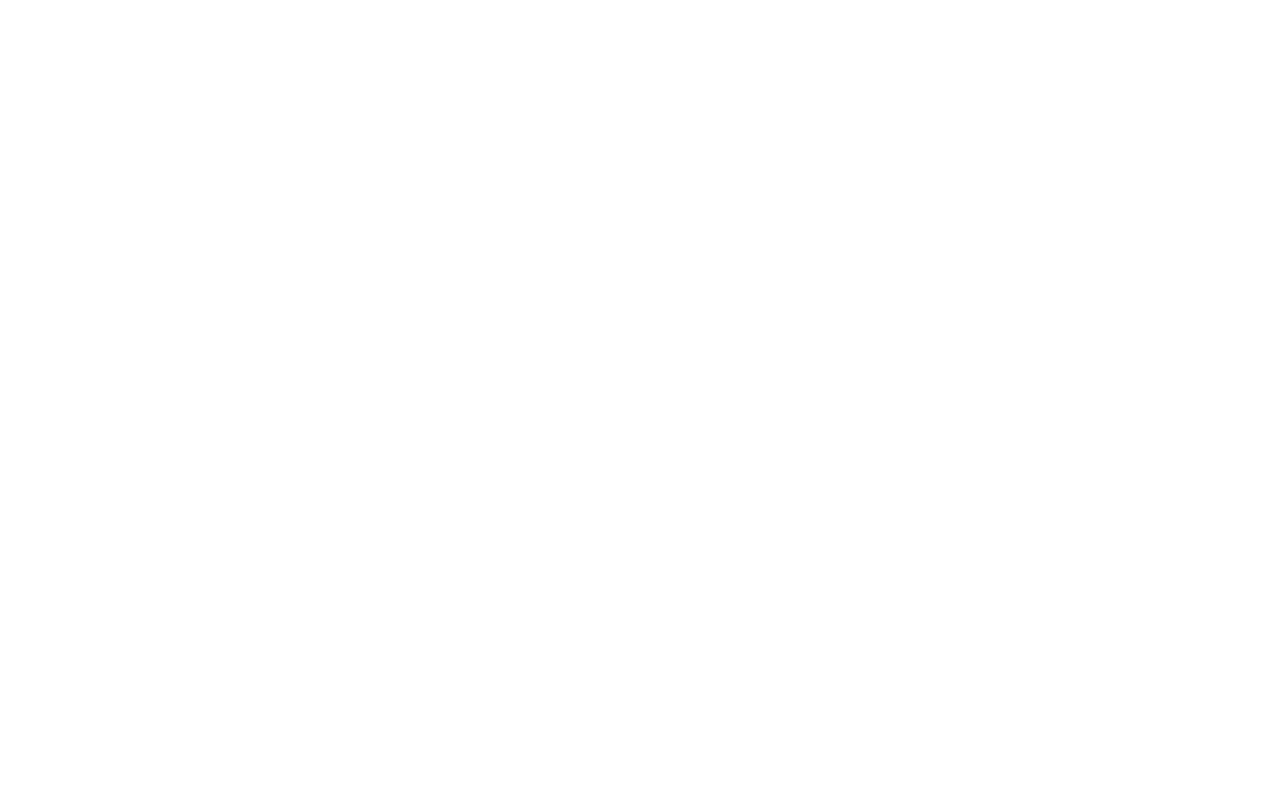
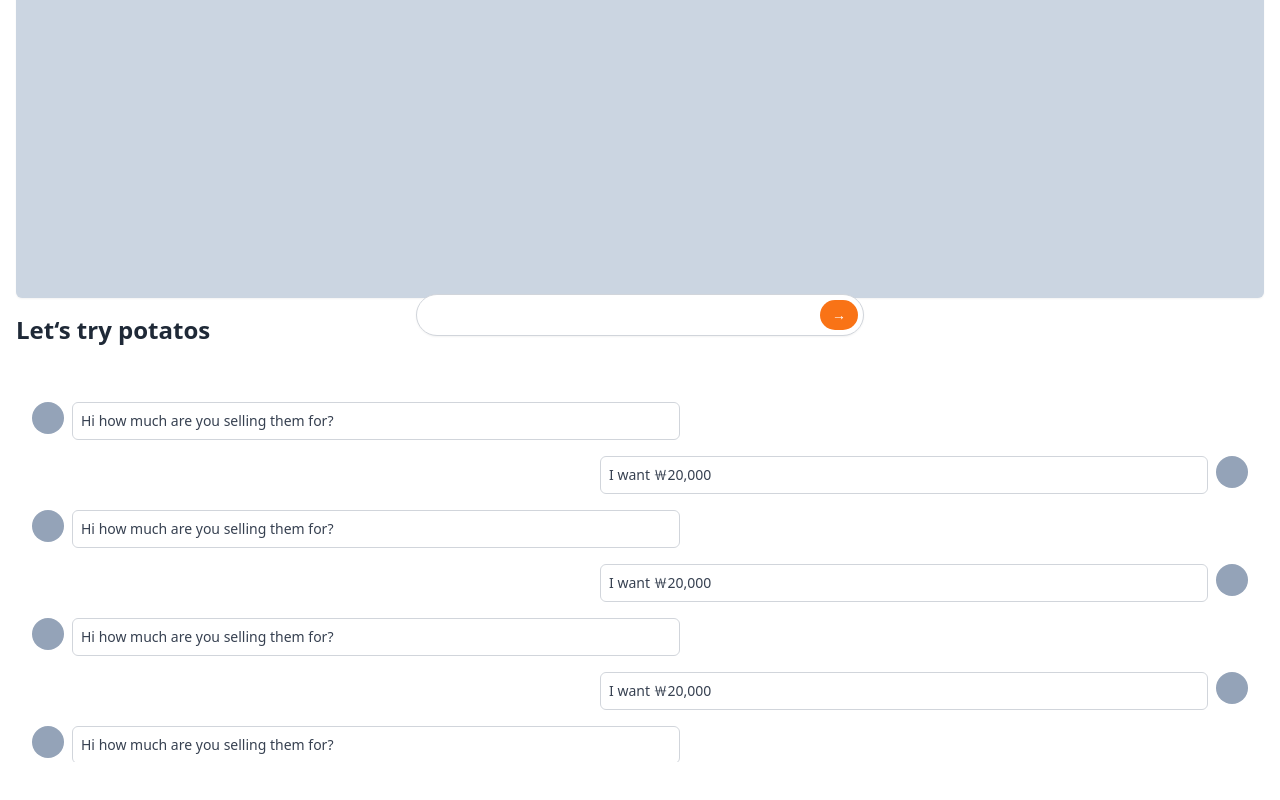
Before and after one commit to geonya/crab-market, a Next.js app: page /profile/live/1 in a window 1280 px wide. Before the commit this address had no page. Shown: the part 444-1244 px from the top of the page. Before the commit the page ends 800 px from the top, so only its background shows below. Built offline with nearby package versions, Linux system fonts and the light colour scheme.

Commit message:
stream page

```diff
--- a/pages/chats/[id].tsx
+++ b/pages/chats/[id].tsx
@@ -2,7 +2,7 @@
 
 const ChatDetail: NextPage = () => {
 	return (
-		<div className="px-4 py-10 space-y-4">
+		<div className="px-4 py-10 space-y-4 pb-16">
 			<div className="flex items-start space-x-2">
 				<div className="w-8 h-8 rounded-full bg-slate-400" />
 				<div className="w-1/2 text-sm text-gray-700 p-2 border border-gray-300 rounded-md">
--- /dev/null
+++ b/pages/profile/live/[id].tsx
@@ -0,0 +1,101 @@
+import type { NextPage } from "next";
+
+const LiveDetail: NextPage = () => {
+	return (
+		<div className="py-10 px-4 space-y-4">
+			<div className="w-full rounded-md shadow-sm bg-slate-300 aspect-video" />
+			<h3 className="text-gray-800 font-semibold text-2xl">
+				Let&lsquo;s try potatos
+			</h3>
+			<div className="h-[50vh] overflow-y-scroll px-4 py-10 pb-16 space-y-4">
+				<div className="flex items-start space-x-2">
+					<div className="w-8 h-8 rounded-full bg-slate-400" />
+					<div className="w-1/2 text-sm text-gray-700 p-2 border border-gray-300 rounded-md">
+						<p>Hi how much are you selling them for?</p>
+					</div>
+				</div>
+				<div className="flex flex-row-reverse items-start space-x-2 space-x-reverse">
+					<div className="w-8 h-8 rounded-full bg-slate-400" />
+					<div className="w-1/2 text-sm text-gray-700 p-2 border border-gray-300 rounded-md">
+						<p>I want ￦20,000</p>
+					</div>
+				</div>
+				<div className="flex items-start space-x-2">
+					<div className="w-8 h-8 rounded-full bg-slate-400" />
+					<div className="w-1/2 text-sm text-gray-700 p-2 border border-gray-300 rounded-md">
+						<p>Hi how much are you selling them for?</p>
+					</div>
+				</div>
+				<div className="flex flex-row-reverse items-start space-x-2 space-x-reverse">
+					<div className="w-8 h-8 rounded-full bg-slate-400" />
+					<div className="w-1/2 text-sm text-gray-700 p-2 border border-gray-300 rounded-md">
+						<p>I want ￦20,000</p>
+					</div>
+				</div>
+				<div className="flex items-start space-x-2">
+					<div className="w-8 h-8 rounded-full bg-slate-400" />
+					<div className="w-1/2 text-sm text-gray-700 p-2 border border-gray-300 rounded-md">
+						<p>Hi how much are you selling them for?</p>
+					</div>
+				</div>
+				<div className="flex flex-row-reverse items-start space-x-2 space-x-reverse">
+					<div className="w-8 h-8 rounded-full bg-slate-400" />
+					<div className="w-1/2 text-sm text-gray-700 p-2 border border-gray-300 rounded-md">
+						<p>I want ￦20,000</p>
+					</div>
+				</div>
+				<div className="flex items-start space-x-2">
+					<div className="w-8 h-8 rounded-full bg-slate-400" />
+					<div className="w-1/2 text-sm text-gray-700 p-2 border border-gray-300 rounded-md">
+						<p>Hi how much are you selling them for?</p>
+					</div>
+				</div>
+				<div className="flex flex-row-reverse items-start space-x-2 space-x-reverse">
+					<div className="w-8 h-8 rounded-full bg-slate-400" />
+					<div className="w-1/2 text-sm text-gray-700 p-2 border border-gray-300 rounded-md">
+						<p>I want ￦20,000</p>
+					</div>
+				</div>
+				<div className="flex items-start space-x-2">
+					<div className="w-8 h-8 rounded-full bg-slate-400" />
+					<div className="w-1/2 text-sm text-gray-700 p-2 border border-gray-300 rounded-md">
+						<p>Hi how much are you selling them for?</p>
+					</div>
+				</div>
+				<div className="flex flex-row-reverse items-start space-x-2 space-x-reverse">
+					<div className="w-8 h-8 rounded-full bg-slate-400" />
+					<div className="w-1/2 text-sm text-gray-700 p-2 border border-gray-300 rounded-md">
+						<p>I want ￦20,000</p>
+					</div>
+				</div>
+				<div className="flex items-start space-x-2">
+					<div className="w-8 h-8 rounded-full bg-slate-400" />
+					<div className="w-1/2 text-sm text-gray-700 p-2 border border-gray-300 rounded-md">
+						<p>Hi how much are you selling them for?</p>
+					</div>
+				</div>
+				<div className="flex flex-row-reverse items-start space-x-2 space-x-reverse">
+					<div className="w-8 h-8 rounded-full bg-slate-400" />
+					<div className="w-1/2 text-sm text-gray-700 p-2 border border-gray-300 rounded-md">
+						<p>I want ￦20,000</p>
+					</div>
+				</div>
+			</div>
+			<div className="fixed w-full mx-auto max-w-md bottom-5 left-0 right-0 inset-x-0">
+				<div className="relative flex items-center">
+					<input
+						type="text"
+						className=" shadow-sm pr-12 rounded-full w-full border-gray-300 focus:ring-orange-500 focus:outline-none focus:border-orange-500"
+					/>
+					<div className="absolute inset-y-0 flex py-1.5 pr-1.5 right-0">
+						<button className="flex items-center bg-orange-500 rounded-full px-3 hover:bg-orange-600 text-sm text-white cursor-pointer focus:ring-2 focus:ring-offset-2 focus:ring-orange-500">
+							&rarr;
+						</button>
+					</div>
+				</div>
+			</div>
+		</div>
+	);
+};
+
+export default LiveDetail;
```
Also changed, not shown: pages/profile/live/index.tsx (renamed from pages/profile/live.tsx).
